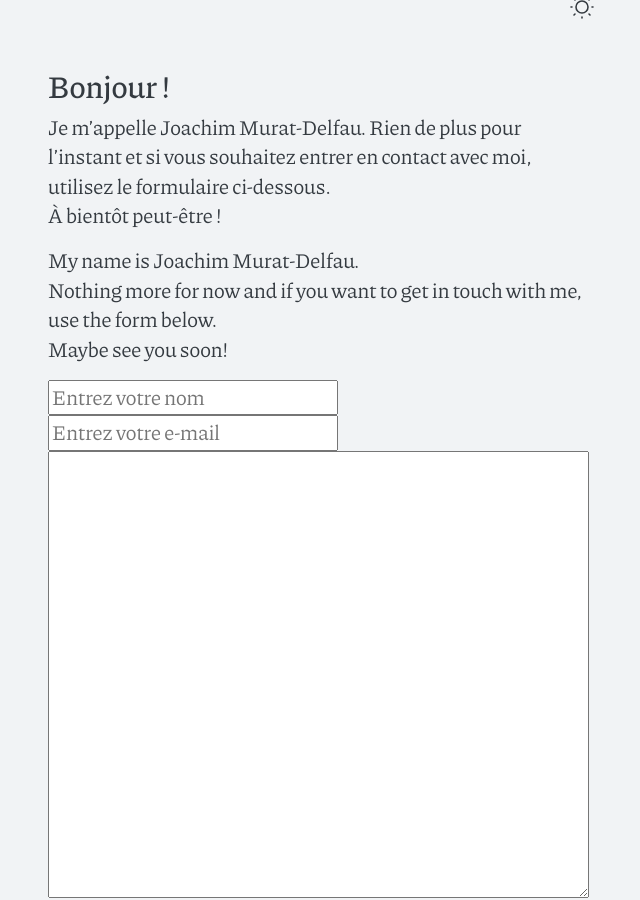
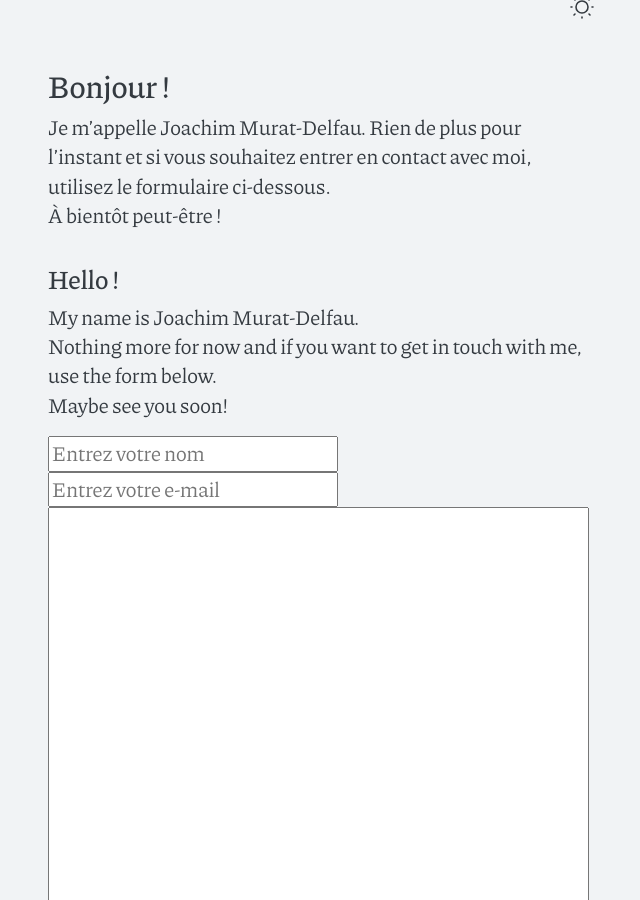
Before and after one commit to streketo/streketo.github.io, a Jekyll site: the page built from index.md, in a window 1280 px wide and 900 px high, scrolled down 944 px. Shown: the whole window, without its empty margins (319-959 px from the left). Built offline with Jekyll 4.4.1, drawn with Linux system fonts in a browser that asks for light colours.

Commit message:
Update index.md

```diff
--- a/index.md
+++ b/index.md
@@ -9,6 +9,8 @@ Je m'appelle Joachim Murat-Delfau.
 Rien de plus pour l'instant et si vous souhaitez entrer en contact avec moi, utilisez le formulaire ci-dessous.
 À bientôt peut-être !
 
+## Hello !
+
 My name is Joachim Murat-Delfau.
 Nothing more for now and if you want to get in touch with me, use the form below.
 Maybe see you soon!
```
